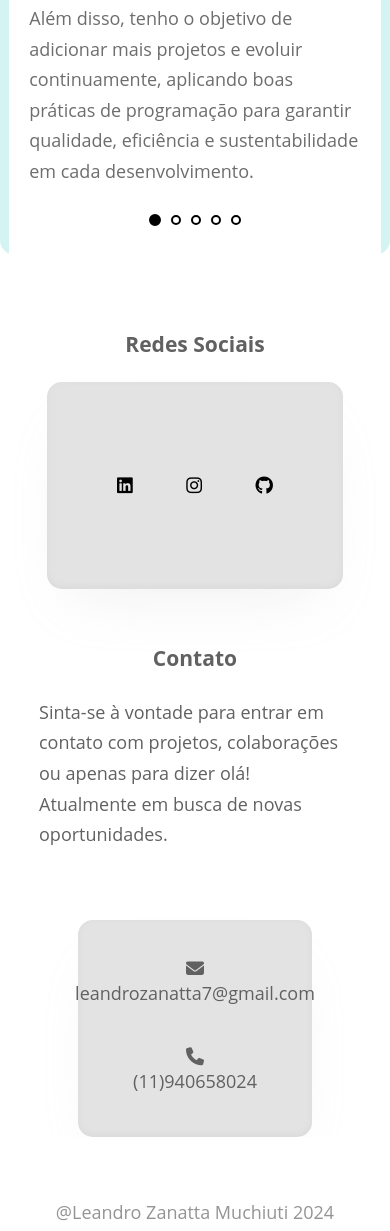
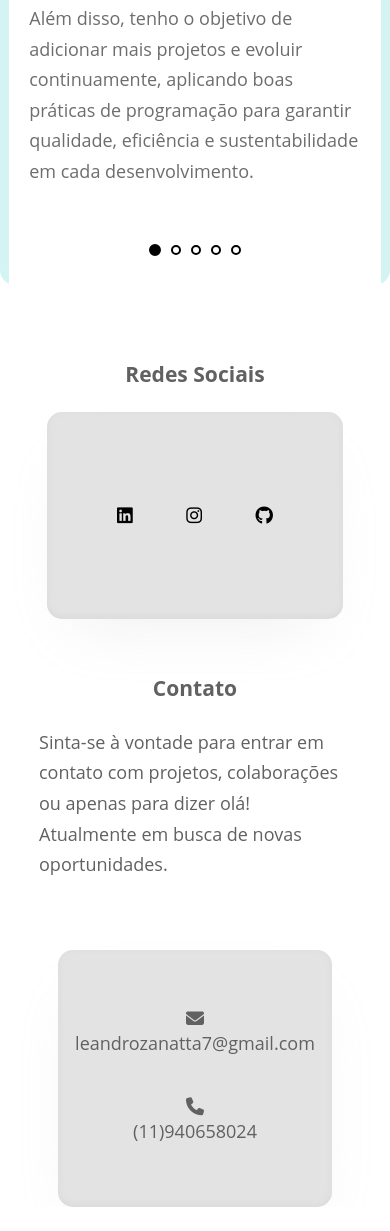
Before and after one commit to Lezanatta/zanattadeveloper, a plain HTML site: page index.html in a window 390 px wide. Shown: the part 1975-3206 px from the top of the page. Drawn offline with Linux system fonts and the light colour scheme.

Commit message:
Corrige responsividade de tela principal

```diff
--- a/assets/css/style.css
+++ b/assets/css/style.css
@@ -244,6 +244,7 @@ body{
         justify-content: center;
         align-items: center;
         gap: 10px;
+        margin-top: 30px;
     }
 
     .social-itens{
@@ -284,6 +285,7 @@ body{
         width: 60%;
         border-radius: 15px;
         box-shadow: rgba(255, 255, 255, 0.25) 0px 50px 100px -20px, rgba(190, 190, 190, 0.3) 0px 30px 60px -30px, rgba(201, 201, 201, 0.35) 0px -2px 6px 0px inset;
+        padding: 20px;
     }
 
     .contato-columns{
```
